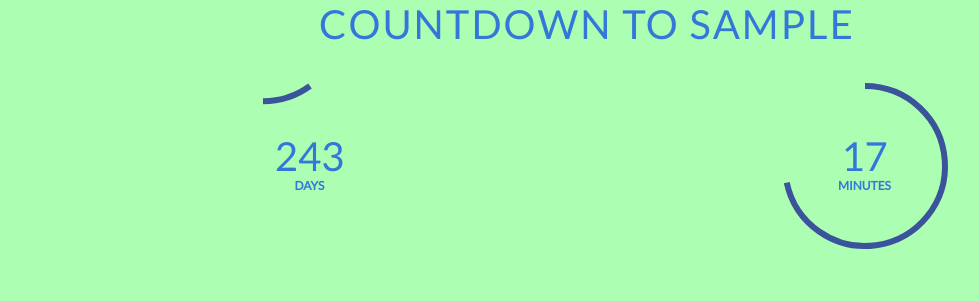
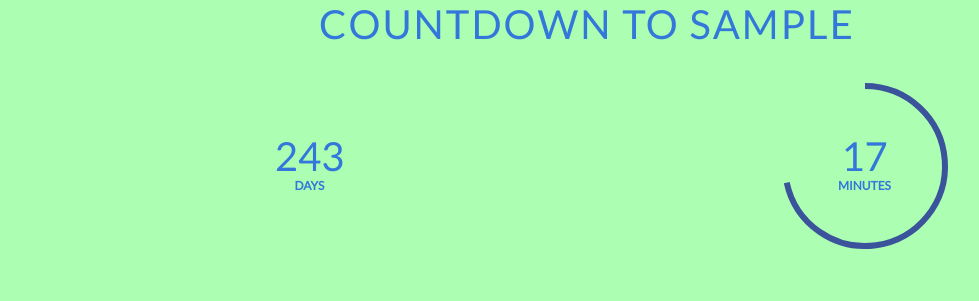
Before and after one commit to KaemonIsland/countdown-timer, a React (Create React App) app: page / in a window 1280 px wide. Both pictures are taken after typing "Sample", "2020-01-15" into the empty fields and a click on the button "Create Countdown". Shown: the top 301 px of the page, without its empty margins (53-1032 px from the left). Built offline with nearby package versions, Linux system fonts and the light colour scheme.

Commit message:
Fixed issue with days only counting up to 30, days now starts at initial input and is saved in localStorage

```diff
--- a/src/Time.js
+++ b/src/Time.js
@@ -10,9 +10,21 @@ const Time = ({ time, title }) => {
     )
   }
 
+  //Sets starting days if none is selected
+  const setDays = time => {
+    let storedDay = JSON.parse(localStorage.getItem('startDay'))
+    if (storedDay !== null) {
+      return storedDay.startDay;
+    } else {
+      localStorage.setItem('startDay', JSON.stringify({ startDay: time }))
+      return time;
+    }
+  }
+
   switch (title) {
     case 'days':
-      radius = mapNumber(parseInt(time), 30, 0, 0, 360)
+      const startDay = setDays(time);
+      radius = mapNumber(parseInt(time), startDay, 0, 0, 360)
       break
     case 'hours':
       radius = mapNumber(parseInt(time), 24, 0, 0, 360)
```
